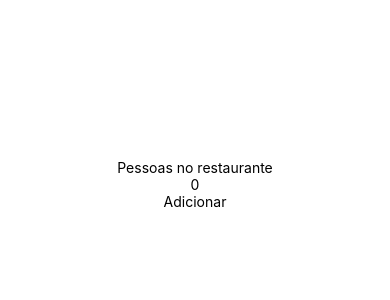
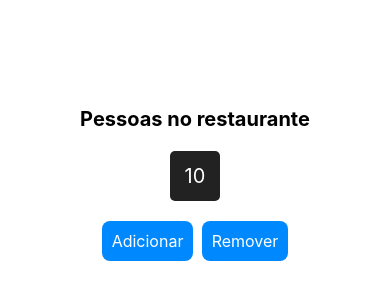
Before and after one commit to LuizGustavoDiniz/Projeto-Contador-de-Clientes, a React Native app: screen / in a window 390 px wide. Shown: the part 238-538 px from the top of the page. Built offline with nearby package versions, Linux system fonts and the light colour scheme.

Commit message:
adicao de estilo em todo o projeto

```diff
--- a/App.js
+++ b/App.js
@@ -1,4 +1,4 @@
-import React from "react";
+import React, { useState } from "react";
 import {View, Text, StyleSheet, TouchableOpacity} from 'react-native'
 
 //git add . pra mandar todos os arquivos alterados pra stage prontos para o commit
@@ -6,15 +6,19 @@ import {View, Text, StyleSheet, TouchableOpacity} from 'react-native'
 const App = () => {
   return(
      <View style={styles.container}>
-      <Text>Pessoas no restaurante</Text>
+      <Text style={styles.title}>Pessoas no restaurante</Text>
 
-      <View>
-        <Text>0</Text>
+      <View style={styles.counterArea}>
+        <Text style={styles.counterValue}>10</Text>
       </View>
 
-      <View>
-          <TouchableOpacity>
-            <Text>Adicionar</Text>
+      <View style={styles.btnArea}>
+          <TouchableOpacity style={styles.btn}>
+            <Text style={styles.btnText}>Adicionar</Text>
+          </TouchableOpacity>
+
+          <TouchableOpacity style={styles.btn}>
+            <Text style={styles.btnText}>Remover</Text>
           </TouchableOpacity>
       </View>
     </View>
@@ -26,6 +30,41 @@ const styles = StyleSheet.create({
     flex: 1,
     alignItems: 'center',
     justifyContent: 'center'
+  },
+  title: {
+    fontSize: 20,
+    color: '#000',
+    fontWeight: 'bold'
+  },
+  counterArea:{
+    backgroundColor: '#222',
+    width: 50,
+    height: 50,
+    borderRadius: 5,
+    marginVertical: 20,
+    alignItems: 'center',
+    justifyContent: 'center'
+  },
+  counterValue:{
+    color: '#FFF',
+    fontSize: 20
+  },
+  btnArea: {
+    flexDirection: 'row',
+    justifyContent: 'space-around',
+    width: '50%'
+  },
+  btn:{
+    backgroundColor: '#0088ff',
+    height: 40,
+    paddingHorizontal: 10,
+    alignItems: 'center',
+    justifyContent: 'center',
+    borderRadius: 8,
+  },
+  btnText: {
+    color: '#fff',
+    fontSize: 16
   }
 })
 
```
